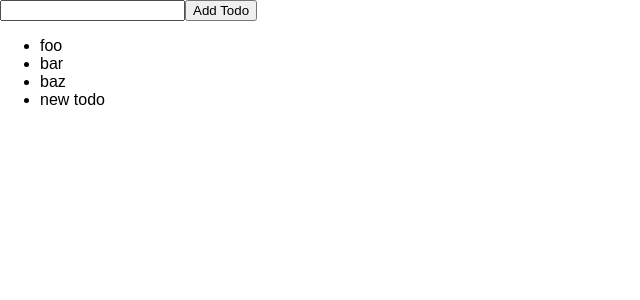
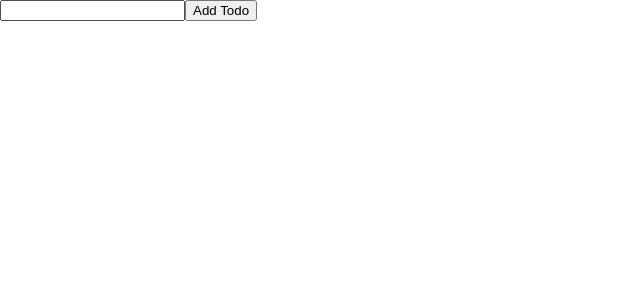
Before and after one commit to alanbuchanan/react-todo-list, a React (Create React App) app: page / in a window 1280 px wide. Shown: the top 300 px of the page, without its empty margins (0-640 px from the left). Built offline with nearby package versions, Linux system fonts and the light colour scheme.

Commit message:
Add class methods to parent component

```diff
--- a/src/App.js
+++ b/src/App.js
@@ -26,12 +26,40 @@ class App extends Component {
   constructor() {
     super()
     this.state = {
+      inputValue: '',
+      todos: [],
+      completedIndexes: []
+    }
+  }
+
+  handleClick(e) {
+    this.setState({
       todos: [
-        'foo',
-        'bar',
-        'baz',
-        'new todo'
-      ]
+        ...this.state.todos,
+        this.state.inputValue
+      ],
+      inputValue: ''
+    })
+  }
+
+  handleChange(e) {
+    this.setState({inputValue: e.target.value})
+  }
+
+  handleTodoItemClick(index, e) {
+    if (this.state.completedIndexes.includes(index)) {
+      this.setState({
+        completedIndexes: this.state.completedIndexes.filter(
+          element => index !== element
+        )
+      })
+    } else {
+      this.setState({
+        completedIndexes: [
+          ...this.state.completedIndexes,
+          index
+        ]
+      })
     }
   }
 
```
